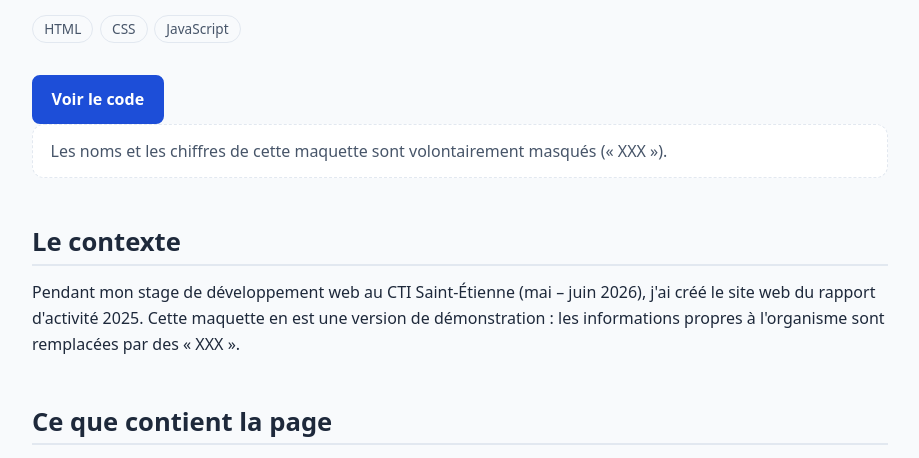
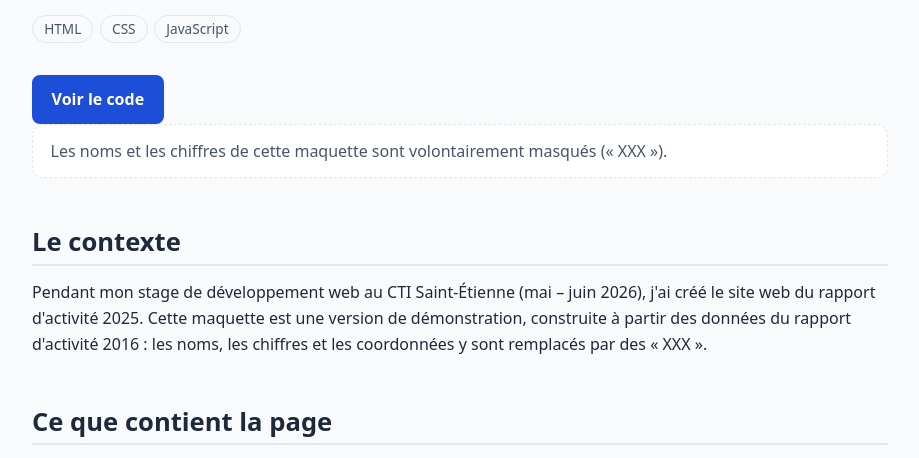
Before and after one commit to lucasthvt/lucasthvt.github.io, a plain HTML site: page projets/maquette-cti.html in a window 1280 px wide. Shown: the part 269-727 px from the top of the page, without its empty margins (180-1099 px from the left). Drawn offline with Linux system fonts and the light colour scheme.

Commit message:
Maquette CTI : précise la source des données (#3)
Claude-Session: https://claude.ai/code/session_01Tf4WCkrtH9cETzmRm39jSy

Co-authored-by: Claude <noreply@anthropic.com>

```diff
--- a/projets/maquette-cti.html
+++ b/projets/maquette-cti.html
@@ -48,7 +48,7 @@
       <p class="note">Les noms et les chiffres de cette maquette sont volontairement masqués (« XXX »).</p>
       <section class="prose" aria-labelledby="contexte">
         <h2 id="contexte">Le contexte</h2>
-        <p>Pendant mon stage de développement web au CTI Saint-Étienne (mai – juin 2026), j'ai créé le site web du rapport d'activité 2025. Cette maquette en est une version de démonstration : les informations propres à l'organisme sont remplacées par des « XXX ».</p>
+        <p>Pendant mon stage de développement web au CTI Saint-Étienne (mai – juin 2026), j'ai créé le site web du rapport d'activité 2025. Cette maquette est une version de démonstration, construite à partir des données du rapport d'activité 2016 : les noms, les chiffres et les coordonnées y sont remplacés par des « XXX ».</p>
       </section>
       <section class="prose" aria-labelledby="contenu">
         <h2 id="contenu">Ce que contient la page</h2>
```
